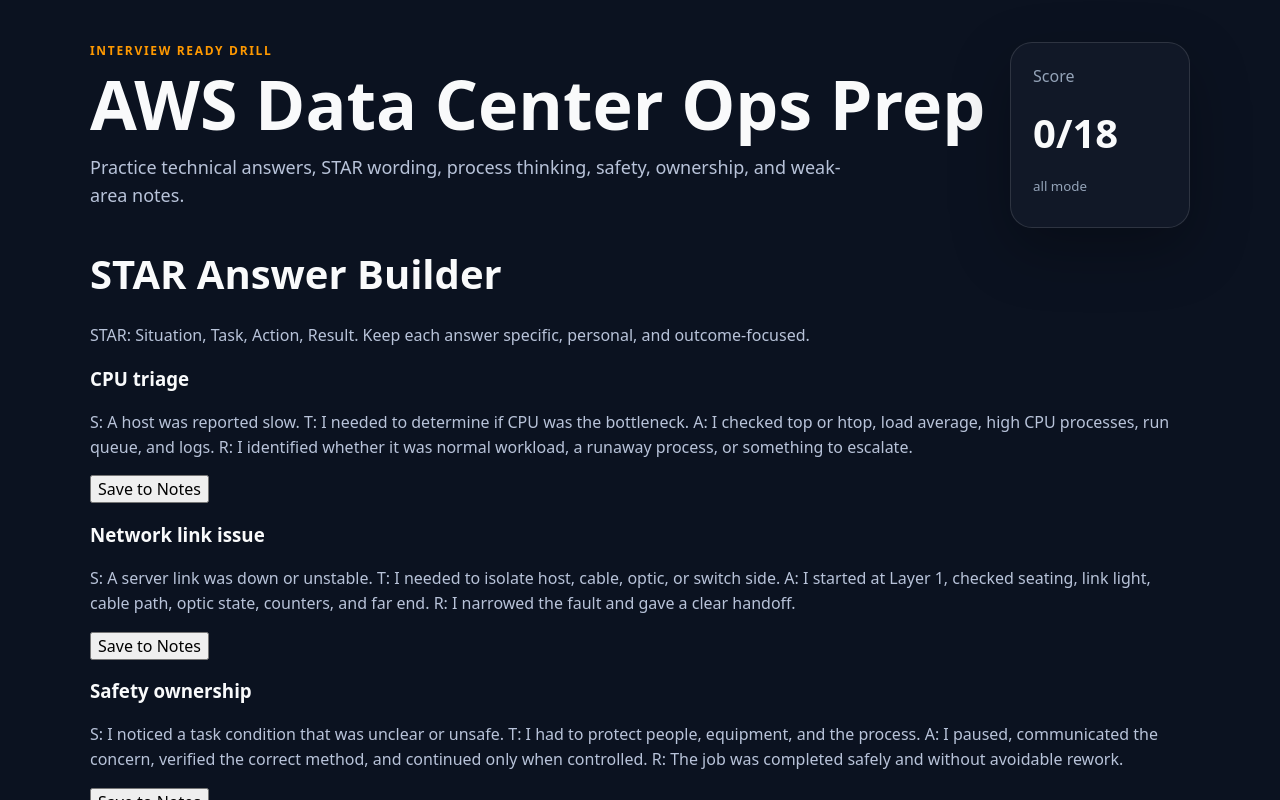
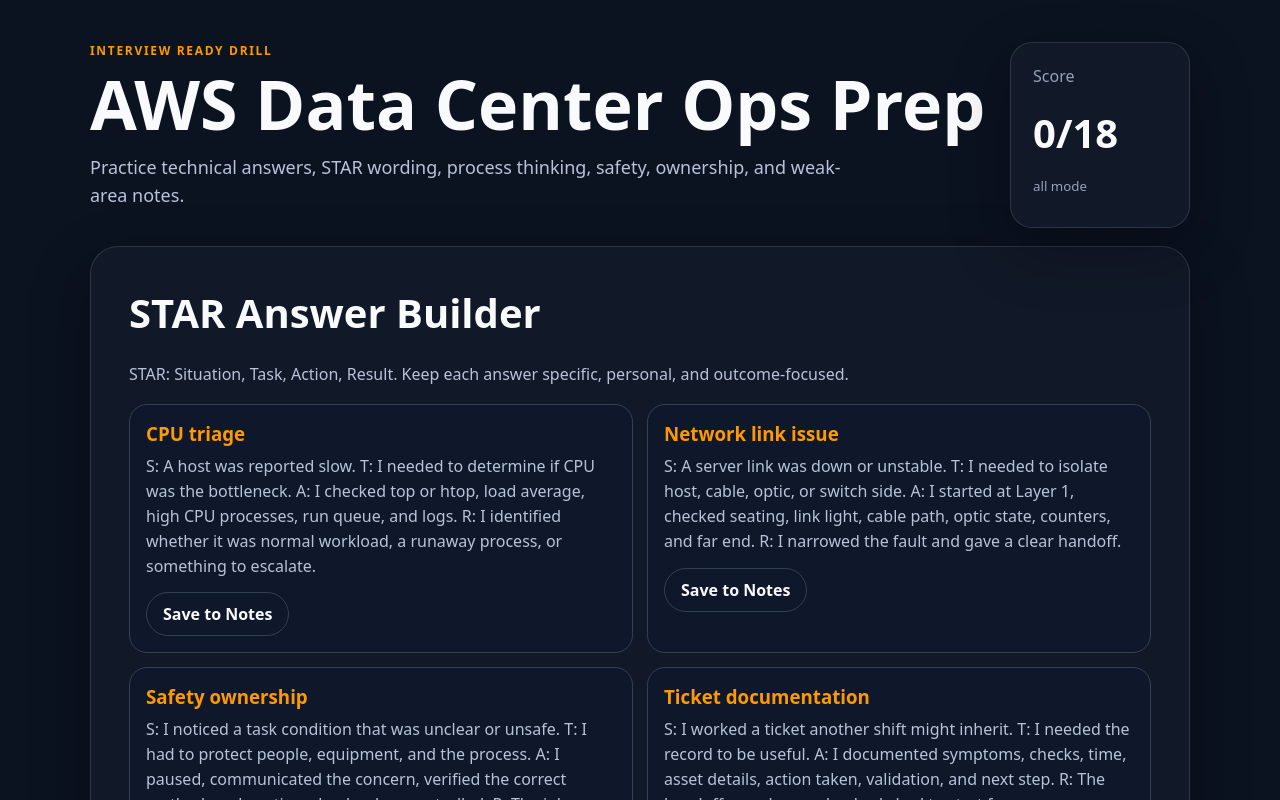
Before and after one commit to Wolfechelios/-amazon-study-helper, a React (Vite) app: page / in a window 1280 px wide. Shown: the top 800 px of the page. Built offline with nearby package versions, Linux system fonts and the light colour scheme.

Commit message:
Style STAR builder cards

```diff
--- a/src/styles.css
+++ b/src/styles.css
@@ -33,7 +33,7 @@
 }
 p { color: #b8c3d9; line-height: 1.55; }
 .hero p:last-child { max-width: 760px; font-size: 18px; }
-.score-card, .game-card, .notes-card {
+.score-card, .game-card, .notes-card, .star-card {
   border: 1px solid rgba(255,255,255,0.12);
   background: #111827;
   box-shadow: 0 22px 60px rgba(0,0,0,0.28);
@@ -53,7 +53,7 @@
   flex-wrap: wrap;
   margin: 0 0 18px;
 }
-.mode-row button {
+.mode-row button, .star-card button {
   border: 1px solid #334155;
   border-radius: 999px;
   padding: 10px 16px;
@@ -62,12 +62,26 @@
   font-weight: 800;
   cursor: pointer;
 }
-.mode-row button:hover { border-color: #ff9900; }
-.game-card, .notes-card {
+.mode-row button:hover, .star-card button:hover { border-color: #ff9900; }
+.game-card, .notes-card, .star-card {
   border-radius: 28px;
   padding: clamp(22px, 4vw, 38px);
   margin-bottom: 20px;
 }
+.star-grid {
+  display: grid;
+  grid-template-columns: repeat(2, minmax(0, 1fr));
+  gap: 14px;
+  margin-top: 18px;
+}
+.star-grid article {
+  border: 1px solid #334155;
+  border-radius: 18px;
+  background: #0f172a;
+  padding: 16px;
+}
+.star-grid h3 { margin: 0 0 8px; color: #ff9900; }
+.star-grid p { margin: 0 0 14px; }
 .area-row {
   display: flex;
   justify-content: space-between;
@@ -154,4 +168,4 @@
 .notes-card textarea:focus { border-color: #ff9900; }
 .notes-card h2 { margin-bottom: 8px; }
 .notes-card p { margin-top: 0; }
-@media (max-width: 760px) { .hero { grid-template-columns: 1fr; } .score-card { min-width: 0; } }
+@media (max-width: 760px) { .hero, .star-grid { grid-template-columns: 1fr; } .score-card { min-width: 0; } }
```
